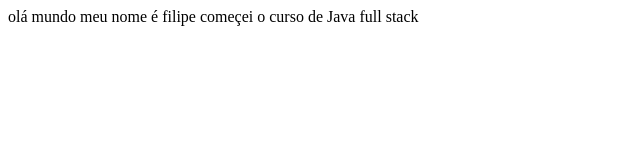
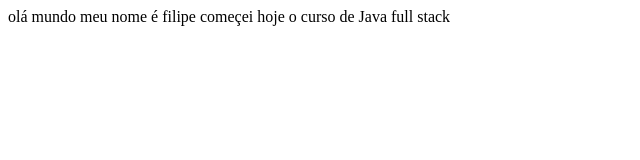
Before and after one commit to FLQuadros/meu-primeiro-repositorio, a plain HTML site: page index.html in a window 1280 px wide. Shown: the full height of the page, 0-640 px from the left. Drawn offline with Linux system fonts and the light colour scheme.

Commit message:
segundo commit

```diff
--- a/index.html
+++ b/index.html
@@ -11,7 +11,7 @@
 
     meu nome é filipe
 
-    começei o curso de Java full stack
+    começei hoje o curso de Java full stack
 
 
     <h1></h1>
```
